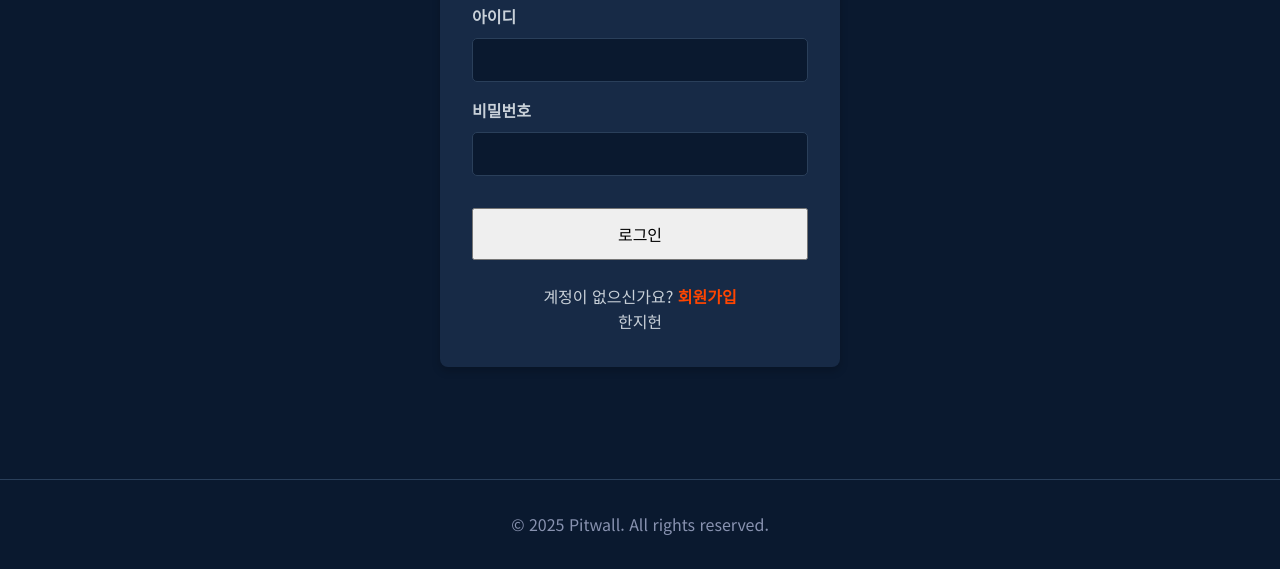
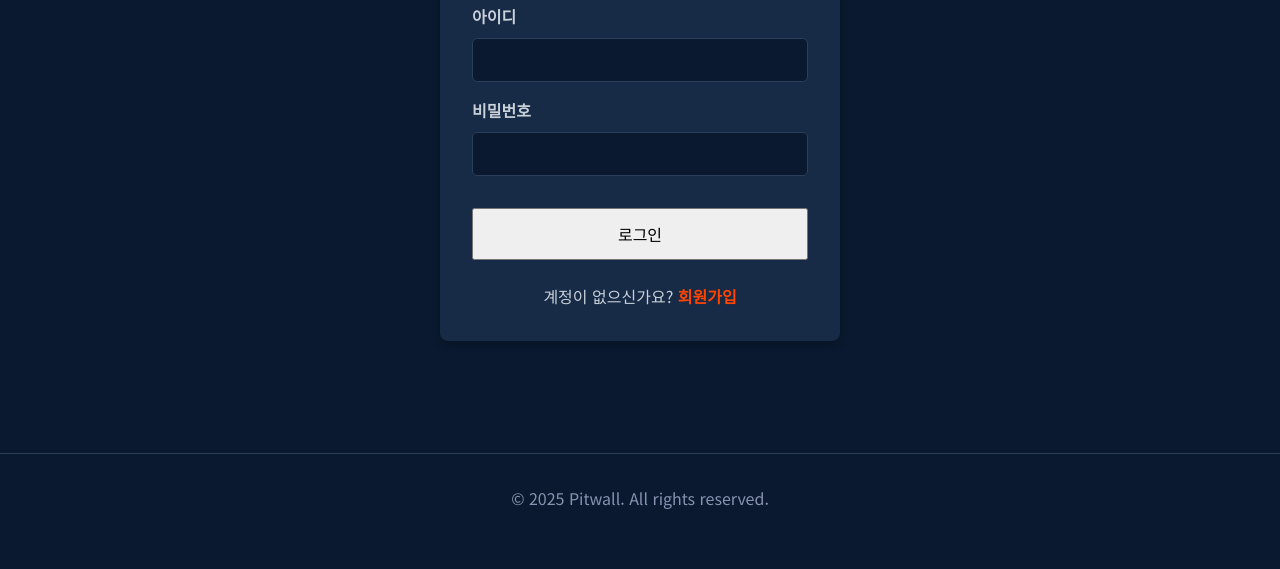
Before and after one commit to Hoon-KR/Pitwall, a plain HTML site: page login.html in a window 1280 px wide. Shown: the part 234-803 px from the top of the page. Drawn offline with Linux system fonts and the light colour scheme.

Commit message:
git test

```diff
--- a/login.html
+++ b/login.html
@@ -34,8 +34,6 @@
         </form>
         <div class="form-switch">
           <p>계정이 없으신가요? <a href="signup.html">회원가입</a></p>
-          <p>한지헌</p>
-
         </div>
       </div>
     </main>
```
